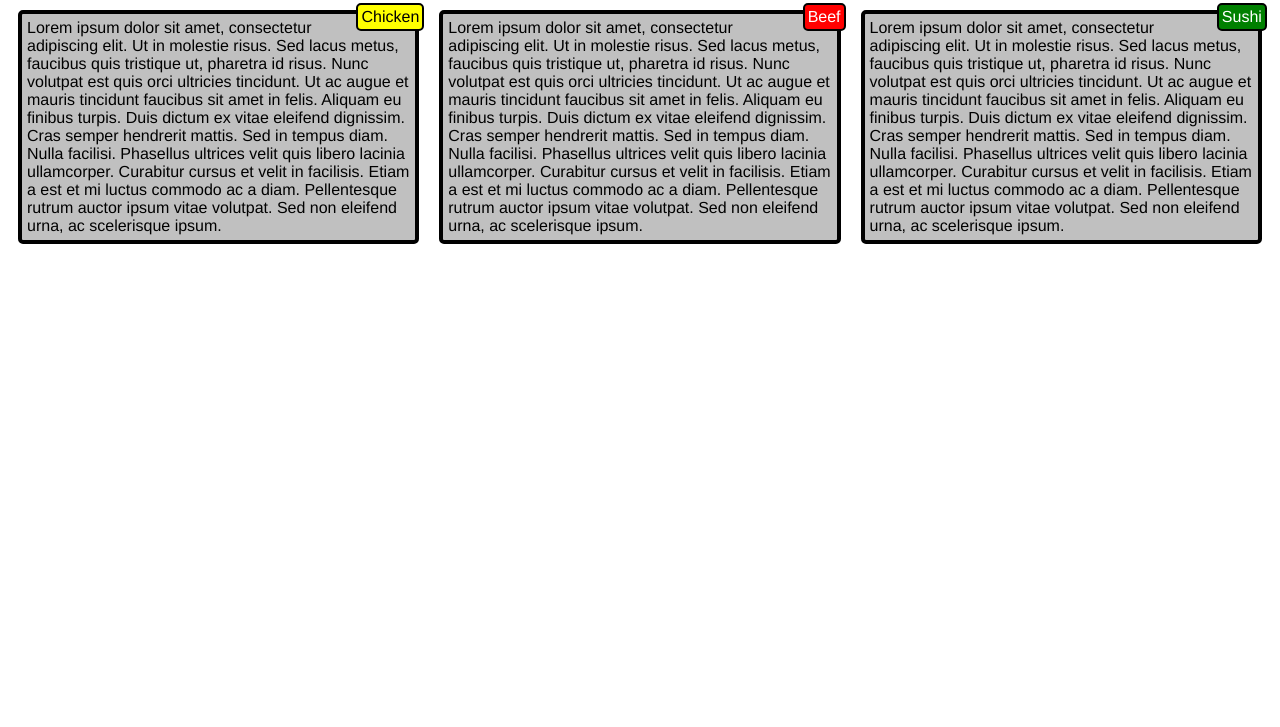
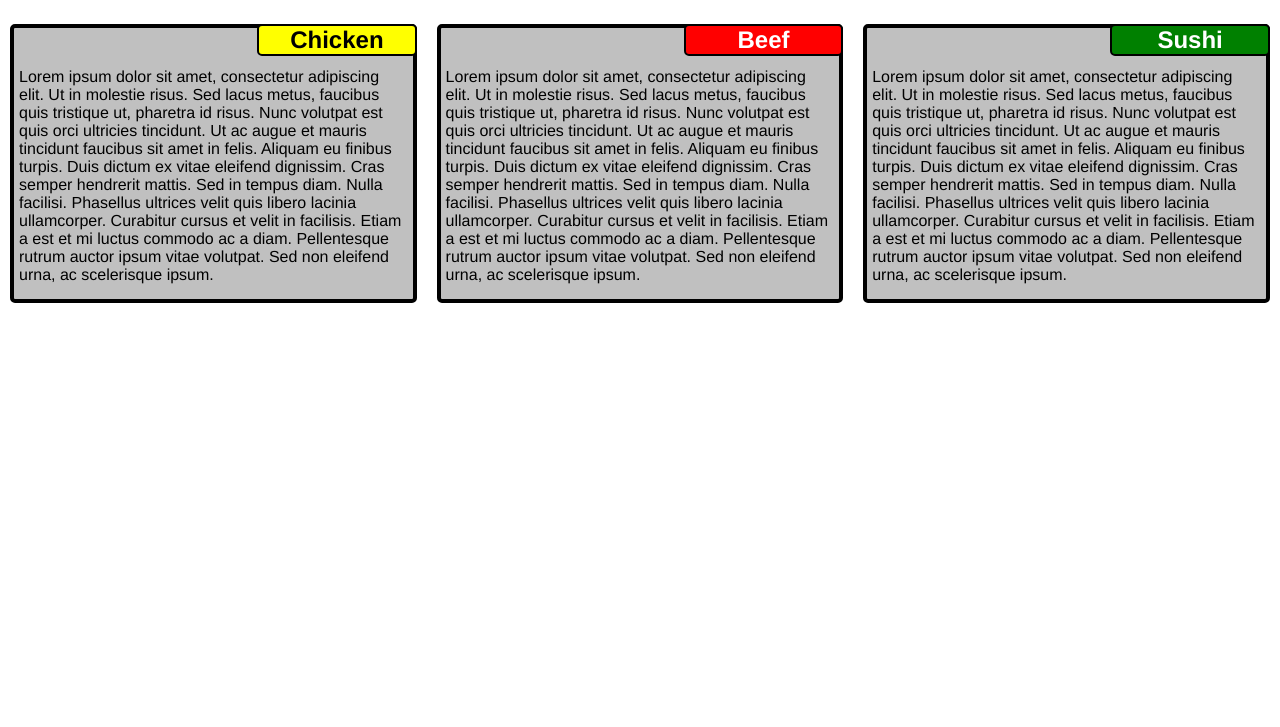
Before and after one commit to AlspachS/Web-Development-Practice, a plain HTML site: page index.html in a window 1280 px wide. Shown: the part 73-800 px from the top of the page. Drawn offline with Linux system fonts and the light colour scheme.

Commit message:
Made changes to Lorem Ipsum restaurant after reading some FAQs, finding a better HTML structure, then redoing the positioning of elements to match the new structure

```diff
--- a/css/styles.css
+++ b/css/styles.css
@@ -1,5 +1,6 @@
 * {
     box-sizing: border-box;
+    margin: 0;
 }
 
 body {
@@ -8,25 +9,17 @@ body {
 
 h1 {
     text-align: center;
-    margin-bottom: 15px;
-}
-
-p {
-    background-color: #c0c0c0;
-    border: 4px solid black;
-    border-radius: 5px;
-    padding: 5px;
-    margin: 10px;
+    margin: 20px 0px 30px 0px;
 }
 
 .container_title {
     border: 2px solid black;
-    padding: 3px;
-    position: relative;
-    float: right;
-    right: 5px;
-    top: 3px;
     border-radius: 5px;
+    width: 40%;
+    text-align: center;
+    position: absolute;
+    top: -4px;
+    right: -4px;
 }
 
 .chicken {
@@ -45,6 +38,11 @@ p {
 
 .container {
     position: relative;
+    background-color: #c0c0c0;
+    border: 4px solid black;
+    border-radius: 5px;
+    padding: 40px 5px 15px 5px;
+    margin: 10px;
 }
 
 /* Responsive Framework */
--- a/index.html
+++ b/index.html
@@ -9,17 +9,23 @@
     <body>
         <h1>Our Menu</h1>
         <div class="row">
-        <div class="container col-lg-4 col-md-6">
-            <span class="chicken container_title">Chicken</span>
+            <div class="col-lg-4 col-md-6">
+                <div class="container">
+                    <h2 class="chicken container_title">Chicken</h2>
                     <p>Lorem ipsum dolor sit amet, consectetur adipiscing elit. Ut in molestie risus. Sed lacus metus, faucibus quis tristique ut, pharetra id risus. Nunc volutpat est quis orci ultricies tincidunt. Ut ac augue et mauris tincidunt faucibus sit amet in felis. Aliquam eu finibus turpis. Duis dictum ex vitae eleifend dignissim. Cras semper hendrerit mattis. Sed in tempus diam. Nulla facilisi. Phasellus ultrices velit quis libero lacinia ullamcorper. Curabitur cursus et velit in facilisis. Etiam a est et mi luctus commodo ac a diam. Pellentesque rutrum auctor ipsum vitae volutpat. Sed non eleifend urna, ac scelerisque ipsum.</p>
                 </div>
-        <div class="container col-lg-4 col-md-6">
-            <div class="beef container_title">Beef</div>
+            </div>
+            <div class="col-lg-4 col-md-6">
+                <div class="container">
+                    <h2 class="beef container_title">Beef</h2>
                     <p>Lorem ipsum dolor sit amet, consectetur adipiscing elit. Ut in molestie risus. Sed lacus metus, faucibus quis tristique ut, pharetra id risus. Nunc volutpat est quis orci ultricies tincidunt. Ut ac augue et mauris tincidunt faucibus sit amet in felis. Aliquam eu finibus turpis. Duis dictum ex vitae eleifend dignissim. Cras semper hendrerit mattis. Sed in tempus diam. Nulla facilisi. Phasellus ultrices velit quis libero lacinia ullamcorper. Curabitur cursus et velit in facilisis. Etiam a est et mi luctus commodo ac a diam. Pellentesque rutrum auctor ipsum vitae volutpat. Sed non eleifend urna, ac scelerisque ipsum.</p>
                 </div>
-            <div class="container col-lg-4 col-md-12">
-                <span class="sushi container_title">Sushi</span>
+            </div>
+            <div class="col-lg-4 col-md-12">
+                <div class="container">
+                    <h2 class="sushi container_title">Sushi</h2>
                     <p>Lorem ipsum dolor sit amet, consectetur adipiscing elit. Ut in molestie risus. Sed lacus metus, faucibus quis tristique ut, pharetra id risus. Nunc volutpat est quis orci ultricies tincidunt. Ut ac augue et mauris tincidunt faucibus sit amet in felis. Aliquam eu finibus turpis. Duis dictum ex vitae eleifend dignissim. Cras semper hendrerit mattis. Sed in tempus diam. Nulla facilisi. Phasellus ultrices velit quis libero lacinia ullamcorper. Curabitur cursus et velit in facilisis. Etiam a est et mi luctus commodo ac a diam. Pellentesque rutrum auctor ipsum vitae volutpat. Sed non eleifend urna, ac scelerisque ipsum.</p>
+                </div>
             </div>
         </div>
     </body>
```
Lines whose indentation alone changed are shown as unchanged.
